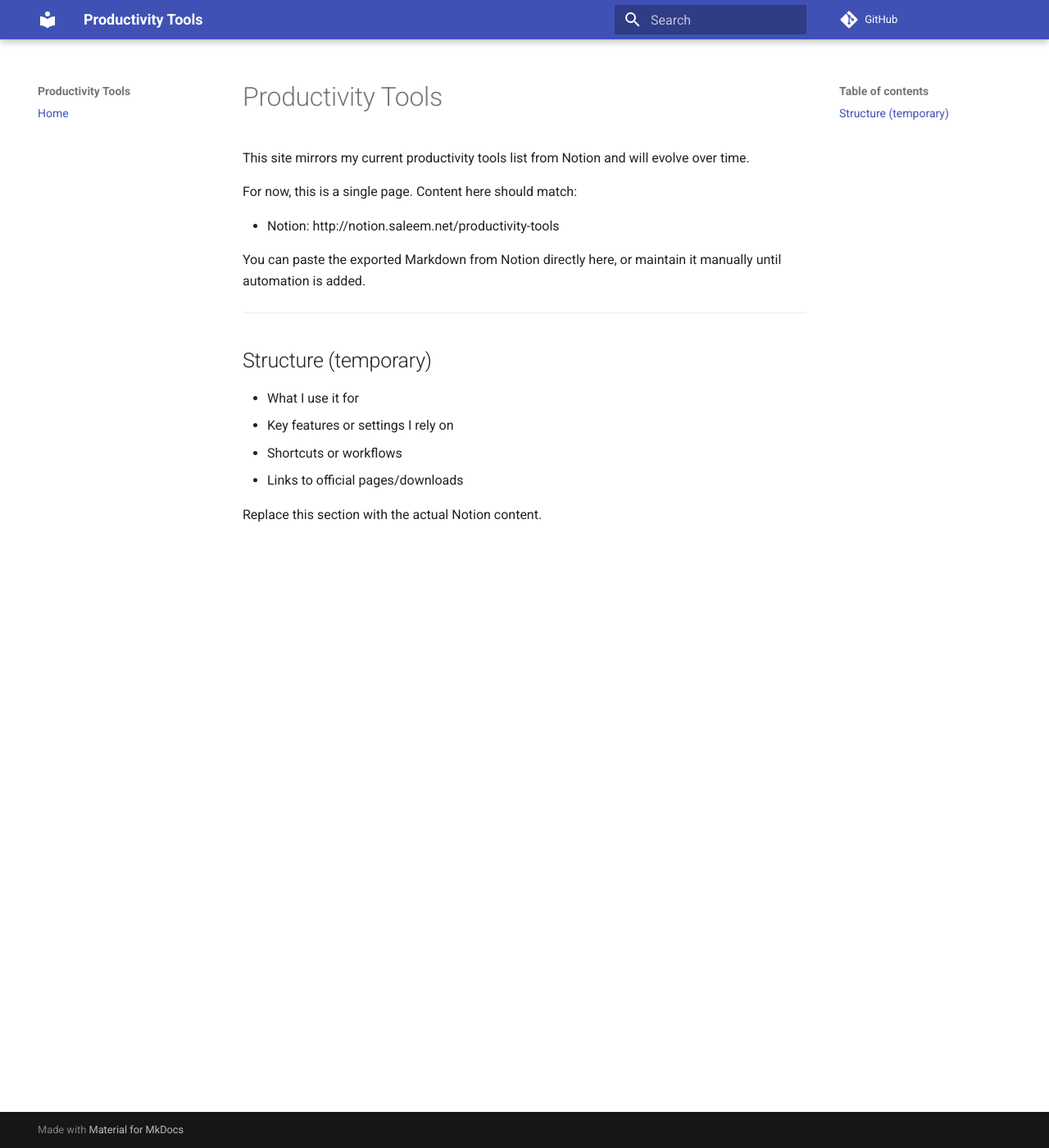
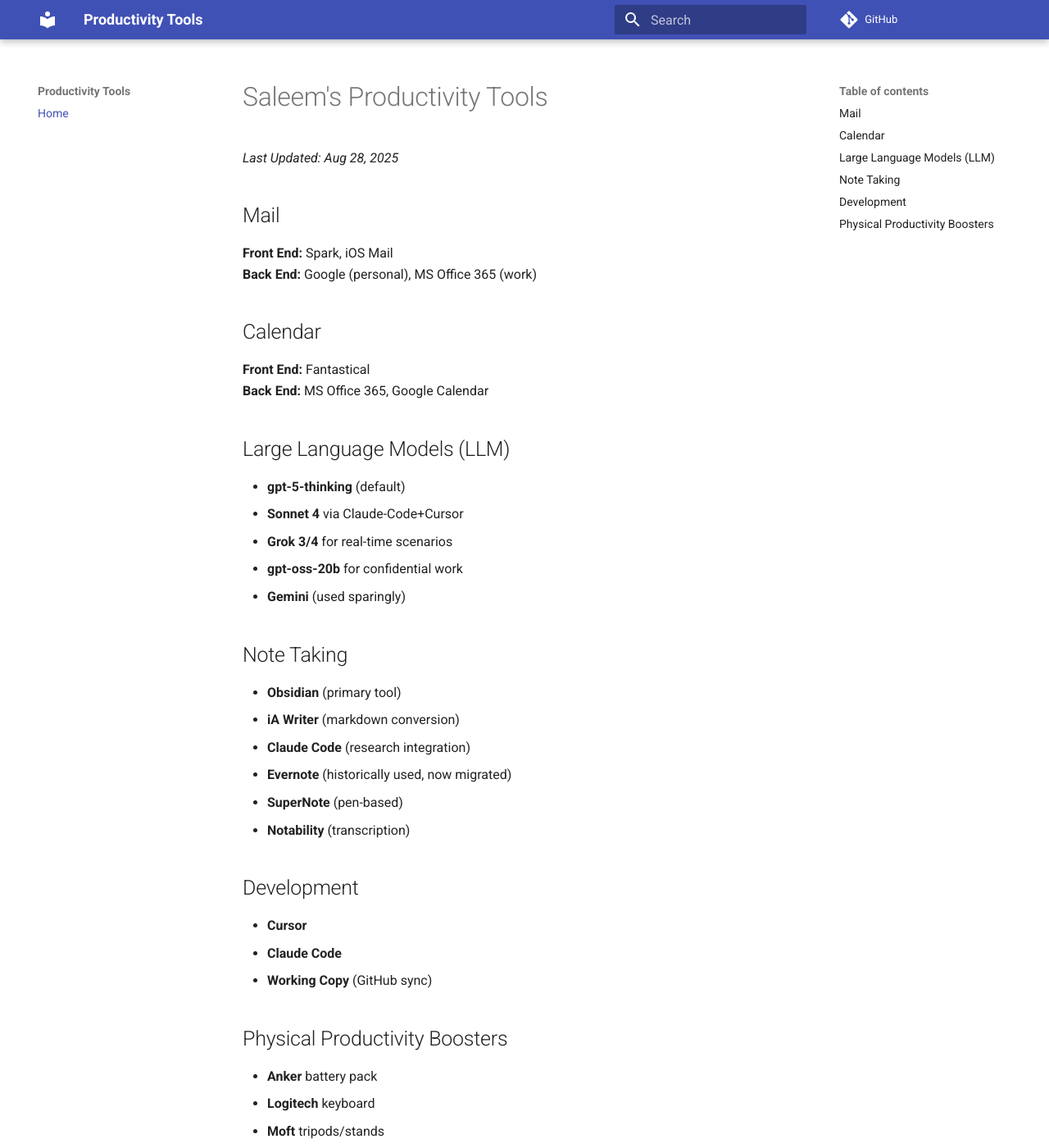
Before and after one commit to saleemh/productivity-tools, an MkDocs documentation site: the page built from docs/index.md, in a window 1280 px wide and 1400 px high. Shown: the whole window at 82% size. Built offline with MkDocs 1.6.1 and Material for MkDocs 9.7.7, drawn with Linux system fonts in a browser that asks for light colours; comment, search, counter and statistics services are not loaded; some of the changed text lies outside the part shown.

Commit message:
Add real productivity tools content from Notion
- Replace placeholder content with actual tools list
- Preserve exact language and structure from Notion
- Categories: Mail, Calendar, LLM, Note Taking, Development, Physical Tools

🤖 Generated with [Claude Code](https://claude.ai/code)

Co-Authored-By: Claude <noreply@anthropic.com>

```diff
--- a/docs/index.md
+++ b/docs/index.md
@@ -1,20 +1,45 @@
-# Productivity Tools
+# Saleem's Productivity Tools
 
-This site mirrors my current productivity tools list from Notion and will evolve over time.
+*Last Updated: Aug 28, 2025*
 
-For now, this is a single page. Content here should match:
+## Mail
 
-- Notion: http://notion.saleem.net/productivity-tools
+**Front End:** Spark, iOS Mail
+**Back End:** Google (personal), MS Office 365 (work)
 
-You can paste the exported Markdown from Notion directly here, or maintain it manually until automation is added.
+## Calendar
 
----
+**Front End:** Fantastical
+**Back End:** MS Office 365, Google Calendar
 
-## Structure (temporary)
+## Large Language Models (LLM)
 
-- What I use it for
-- Key features or settings I rely on
-- Shortcuts or workflows
-- Links to official pages/downloads
+- **gpt-5-thinking** (default)
+- **Sonnet 4** via Claude-Code+Cursor
+- **Grok 3/4** for real-time scenarios
+- **gpt-oss-20b** for confidential work
+- **Gemini** (used sparingly)
 
-Replace this section with the actual Notion content.
+## Note Taking
+
+- **Obsidian** (primary tool)
+- **iA Writer** (markdown conversion)
+- **Claude Code** (research integration)
+- **Evernote** (historically used, now migrated)
+- **SuperNote** (pen-based)
+- **Notability** (transcription)
+
+## Development
+
+- **Cursor**
+- **Claude Code**
+- **Working Copy** (GitHub sync)
+
+## Physical Productivity Boosters
+
+- **Anker** battery pack
+- **Logitech** keyboard
+- **Moft** tripods/stands
+- **Sony** headphones
+- **Logitech** mouse
+- **Leatherman** multi-tool
```
